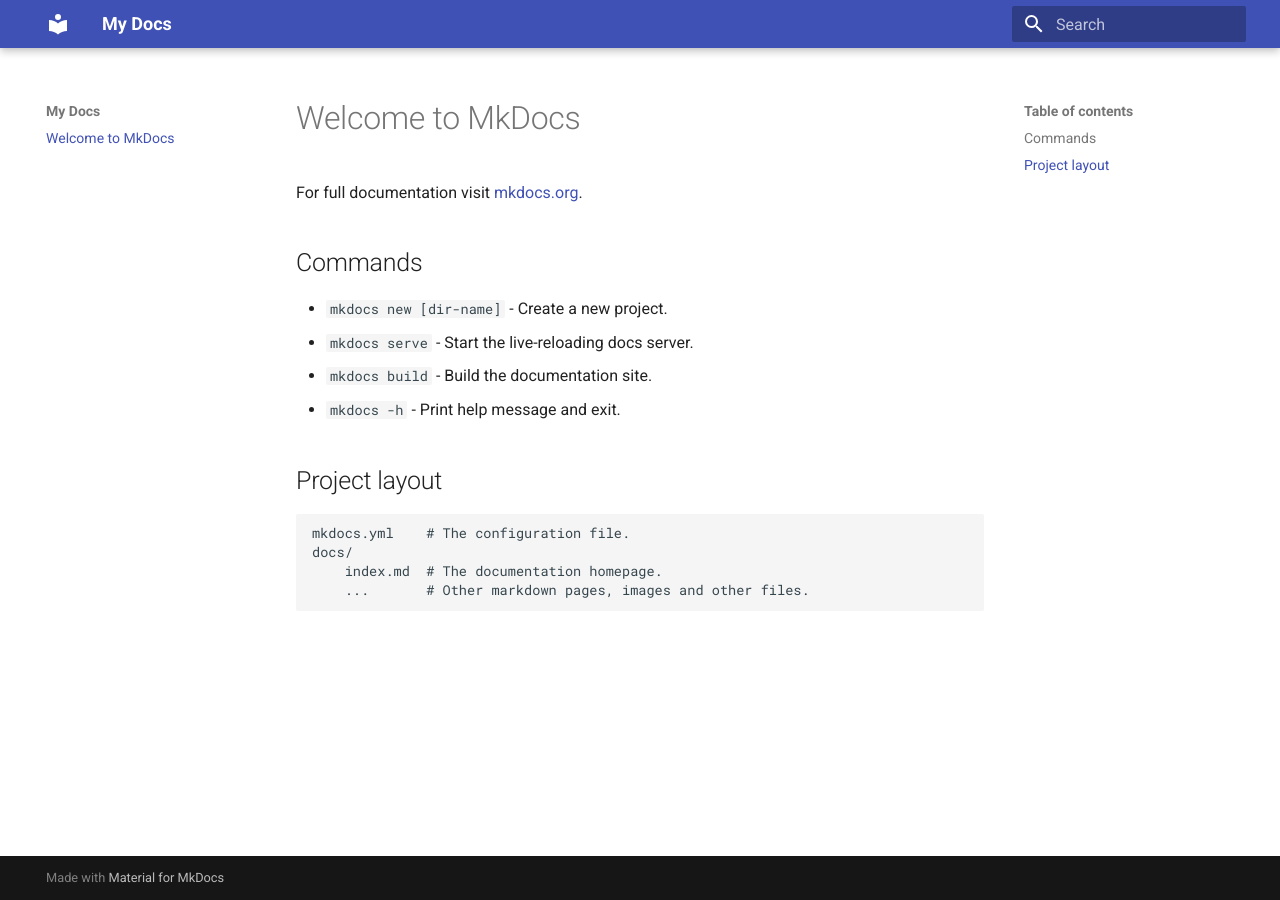
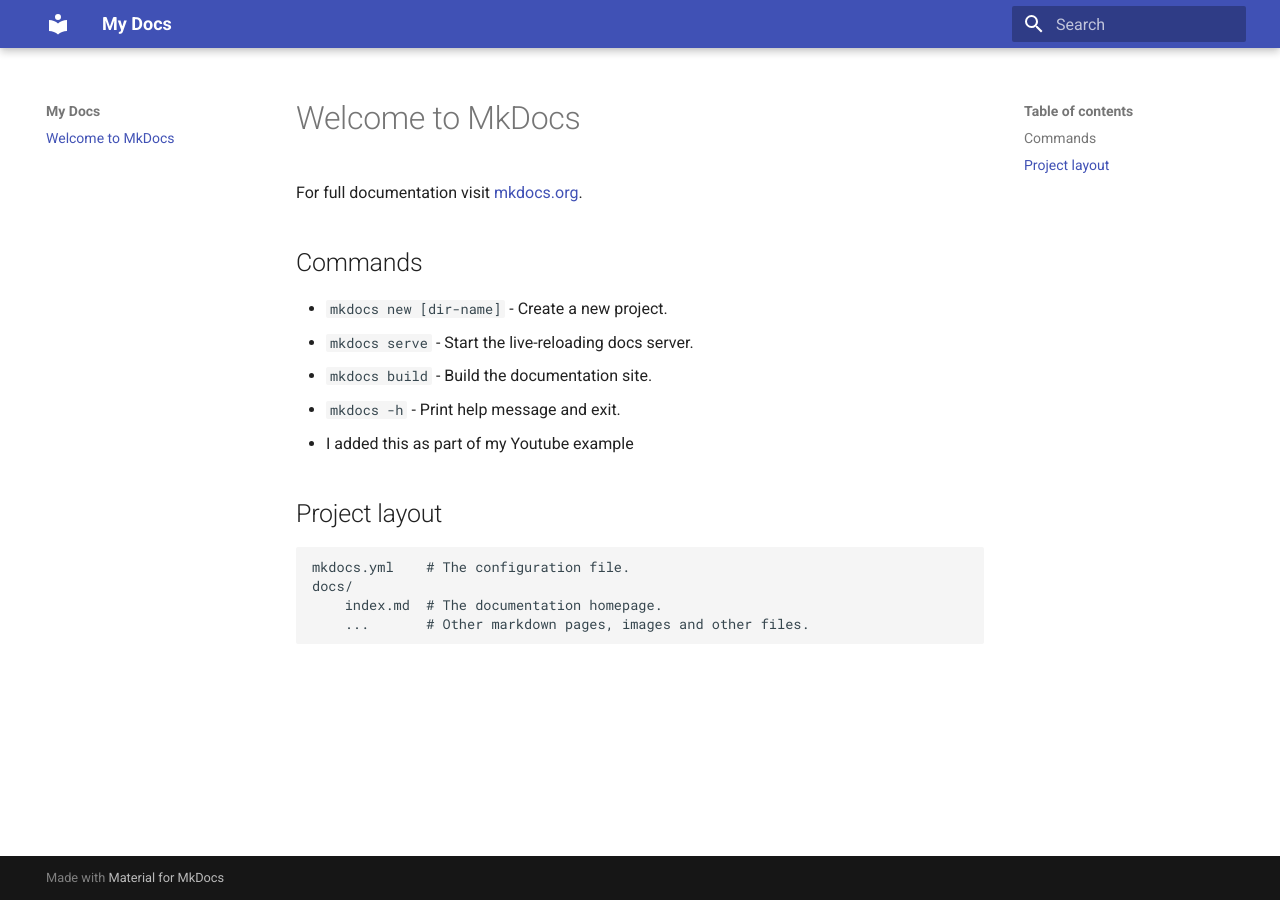
Before and after one commit to Techdox/youtubeexample, an MkDocs documentation site: the page built from docs/index.md, in a window 1280 px wide. Built offline with MkDocs 1.6.1 and Material for MkDocs 9.7.7, drawn with Linux system fonts in a browser that asks for light colours.

Commit message:
Changed mkdocs front page

```diff
--- a/docs/index.md
+++ b/docs/index.md
@@ -8,7 +8,7 @@ For full documentation visit [mkdocs.org](https://www.mkdocs.org).
 * `mkdocs serve` - Start the live-reloading docs server.
 * `mkdocs build` - Build the documentation site.
 * `mkdocs -h` - Print help message and exit.
-
+* I added this as part of my Youtube example
 ## Project layout
 
     mkdocs.yml    # The configuration file.
```
